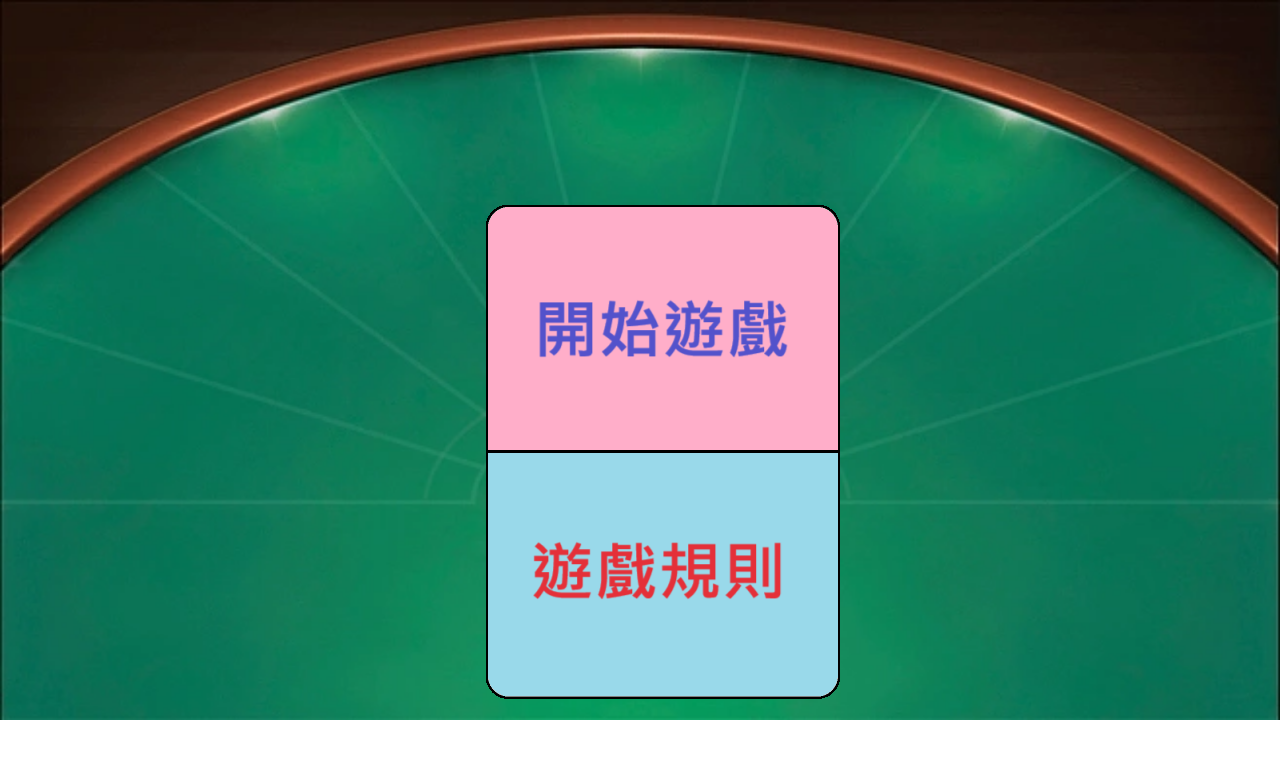
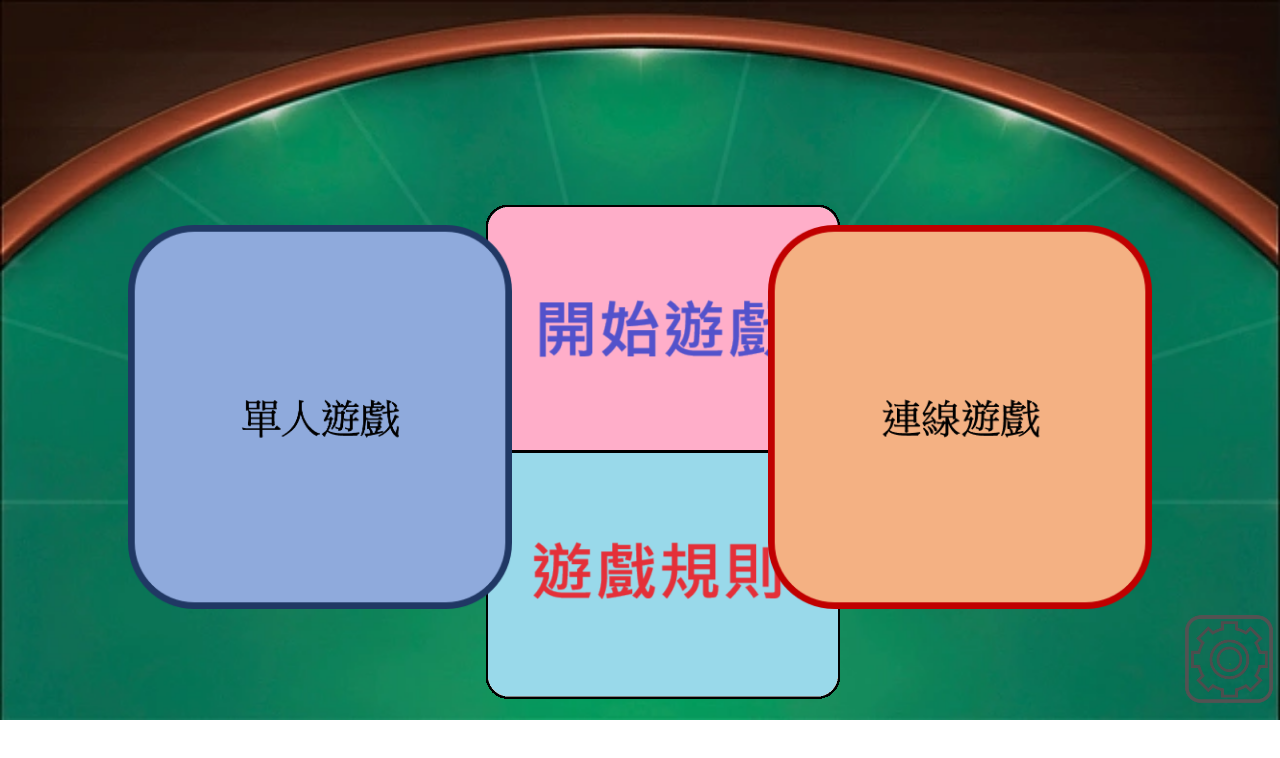
Before and after one commit to findketsuro/thirteen-branches, a plain HTML site: page 13支-01157108+01157103.html in a window 1280 px wide. Both pictures are taken after a click on the picture 663 px from the left and 329 px from the top of the page. Drawn offline with Linux system fonts and the light colour scheme.

Commit message:
主頁完成70%，建立其他兩個網頁

```diff
--- a/13支-01157108+01157103.html
+++ b/13支-01157108+01157103.html
@@ -2,7 +2,7 @@
 <html>
     <head>
         <meta charset="utf-8">
-        <title>13支</title>
+        <title>13支-主頁</title>
         <style>
             body {
                 background-image: url("imgs/牌桌.png");
@@ -47,6 +47,26 @@
                 left: 78%;
                 top: 160px;
             }
+            #oneplayer {
+                display: none;
+                position: absolute;
+                width: 30%;
+                left: 10%;
+                top: 225px;
+            }
+            #players {
+                display: none;
+                position: absolute;
+                width: 30%;
+                left: 60%;
+                top: 225px;
+            }
+            #gear{
+                position:absolute;
+                width:8%;
+                left:92%;
+                top:610px;
+            }
         </style>
     </head >
     <body>
@@ -55,10 +75,13 @@
         <img id="introduction" src="imgs/說明1.png" />
         <img id="block1" src="imgs/說明方塊1.png" />
         <img id="block2" src="imgs/說明方塊4.png" />
+        <img id="oneplayer" src="imgs/單人遊戲.png" />
+        <img id="players" src="imgs/連線遊戲.png" />
         <img id="X" src="imgs/x.png" />
+        <img id="gear" src="imgs/齒輪.png" onclick="set()"/>
         <script>
-            function introduction() {
-                let block = 1;
+            let block = 1;
+            function introduction() {//當按下遊戲規則(顯示遊戲規則與其按鈕)
                 document.querySelector("#introduction").style.display = "initial";
                 document.querySelector("#block1").style.display = "initial";
                 document.querySelector("#block2").style.display = "initial";
@@ -86,8 +109,23 @@
                     document.querySelector("#X").style.display = "none";
                 })
             }
-            function play() {
-                alert("play");
+            function play() {//當按下開始遊戲(出現選擇按鈕，依選擇跳出新視窗，並關閉原視窗)
+                document.querySelector("#oneplayer").style.display = "initial";
+                document.querySelector("#players").style.display = "initial";
+                document.getElementById("oneplayer").addEventListener("click", function () {
+                    window.open("13支-單人遊戲-01157108+01157103.html");
+                    window.opener = null;
+                    window.close();
+                })
+                document.getElementById("players").addEventListener("click", function () {
+                    window.open("13支-連線遊戲-01157108+01157103.html");
+                    window.opener = null;
+                    window.close();
+                })
+            }
+            function set() {//當按下齒輪按鈕(出現控制選項)
+                //確定:查看成就、查看牌譜、登入帳號
+                //不確定:音樂大小、音效大小
             }
         </script>
     </body>
```
Also changed, not shown: 13支-單人遊戲-01157108+01157103.html (added, +19 -0 lines), 13支-連線遊戲-01157108+01157103.html (added, +19 -0 lines), imgs/單人遊戲.png (added), imgs/連線遊戲.png (added), imgs/齒輪.png (added), 1 other file.
